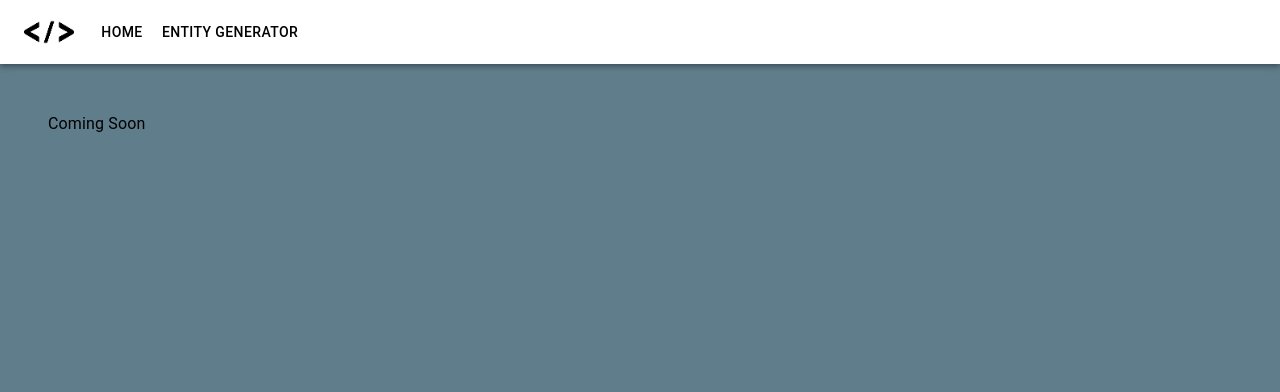
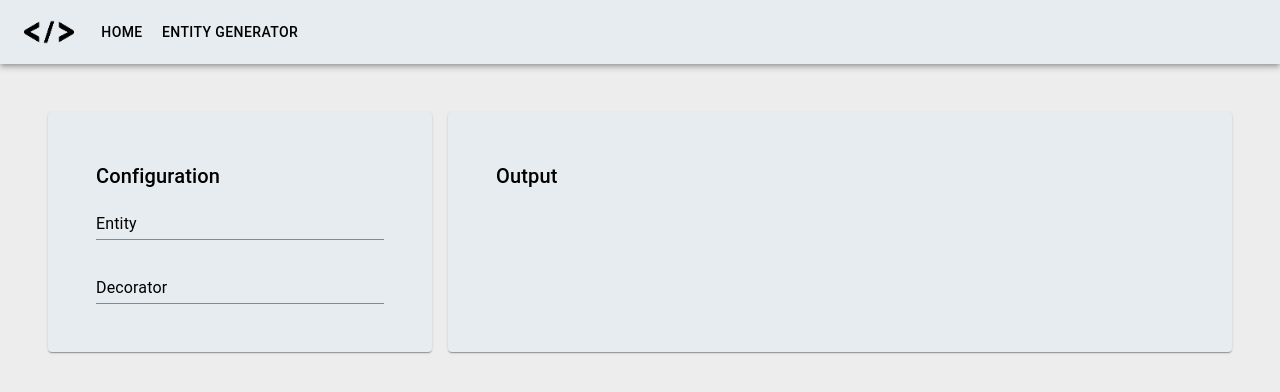
Before and after one commit to treytose/fastgen-web, a Next.js app: page /generate/entity in a window 1280 px wide. Shown: the top 392 px of the page. Built offline with nearby package versions, Linux system fonts and the light colour scheme.

Commit message:
- added base setup for entity generation

```diff
--- /dev/null
+++ b/components/Card.tsx
@@ -0,0 +1,11 @@
+import React, { FC } from "react";
+import { Paper } from "@mui/material";
+
+const Card: FC<{ children?: React.ReactNode; sx?: Object }> = ({
+  children,
+  sx,
+}) => {
+  return <Paper sx={{ ...sx, padding: "3rem" }}>{children}</Paper>;
+};
+
+export default Card;
--- /dev/null
+++ b/components/Code.tsx
@@ -0,0 +1,37 @@
+import { FC } from "react";
+import { CopyBlock, dracula } from "react-code-blocks";
+
+const Code: FC<{
+  code: string;
+  language?: string;
+  showLineNumbers?: boolean;
+  codeBlock?: boolean;
+}> = ({
+  code,
+  language = "Python",
+  showLineNumbers = true,
+  codeBlock = true,
+}) => {
+  const codeArray = code.split("\n").slice(1);
+  let precedingLength = 0;
+  for (var i = 0; i < codeArray[0].length; i++) {
+    if (codeArray[0][i] === " ") {
+      precedingLength++;
+    } else {
+      break;
+    }
+  }
+  code = codeArray.map((line) => line.slice(precedingLength)).join("\n");
+
+  return (
+    <CopyBlock
+      text={code}
+      language={language}
+      showLineNumbers={showLineNumbers}
+      theme={dracula}
+      codeBlock={codeBlock}
+    />
+  );
+};
+
+export default Code;
--- a/package.json
+++ b/package.json
@@ -15,6 +15,7 @@
     "@mui/material": "^5.6.0",
     "next": "12.1.4",
     "react": "18.0.0",
+    "react-code-blocks": "^0.0.9-0",
     "react-dom": "18.0.0"
   },
   "devDependencies": {
--- a/pages/generate/entity.tsx
+++ b/pages/generate/entity.tsx
@@ -1,8 +1,60 @@
-import { Typography } from "@mui/material";
+import { useRef, useState } from "react";
+import { Typography, Grid, TextField, Stack } from "@mui/material";
+
+import Card from "../../components/Card";
+import Code from "../../components/Code";
+
 const Entity = () => {
+    const entityRef = useRef<HTMLInputElement>(null);
+    const blueprintRef = useRef<HTMLInputElement>(null);
+    const [code, setCode] = useState<string>("");
+
+    const generateEntityAPI = () => {
+        const entity =
+            entityRef.current !== null ? entityRef.current.value : "";
+        const blueprint =
+            blueprintRef.current !== null
+                ? blueprintRef.current.value || "app"
+                : "";
+
+        const code = `
+            @${blueprint}.get("/${entity}/${entity}id")
+            async def get_${entity}(${entity}id: int):
+                return {}
+        `;
+
+        setCode(code);
+    };
+
     return (
         <>
-            <Typography>Coming Soon</Typography>
+            <Grid container spacing={2}>
+                <Grid item xs={4}>
+                    <Card sx={{ height: "100%" }}>
+                        <Typography variant="h6">Configuration</Typography>
+                        <Stack spacing={2}>
+                            <TextField
+                                variant="standard"
+                                label="Entity"
+                                inputRef={entityRef}
+                                onChange={generateEntityAPI}
+                            />
+                            <TextField
+                                variant="standard"
+                                label="Decorator"
+                                inputRef={blueprintRef}
+                                onChange={generateEntityAPI}
+                            />
+                        </Stack>
+                    </Card>
+                </Grid>
+                <Grid item xs={8}>
+                    <Card sx={{ height: "100%" }}>
+                        <Typography variant="h6">Output</Typography>
+                        {code && <Code code={code} />}
+                    </Card>
+                </Grid>
+            </Grid>
         </>
     );
 };
--- a/themes/themes.tsx
+++ b/themes/themes.tsx
@@ -41,8 +41,8 @@ const defaultTheme = createTheme({
             contrastText: "#FFF",
         },
         background: {
-            default: "#607D8B",
-            paper: "#FFFFFF",
+            default: "#ededed",
+            paper: "#e6ecef",
         },
         text: {
             primary: "#000",
```
Also changed, not shown: components/ThemeSelect.tsx (+6 -4 lines), pages/index.tsx (+7 -6 lines), 1 other file (tests, documents, lock files or other folders).
